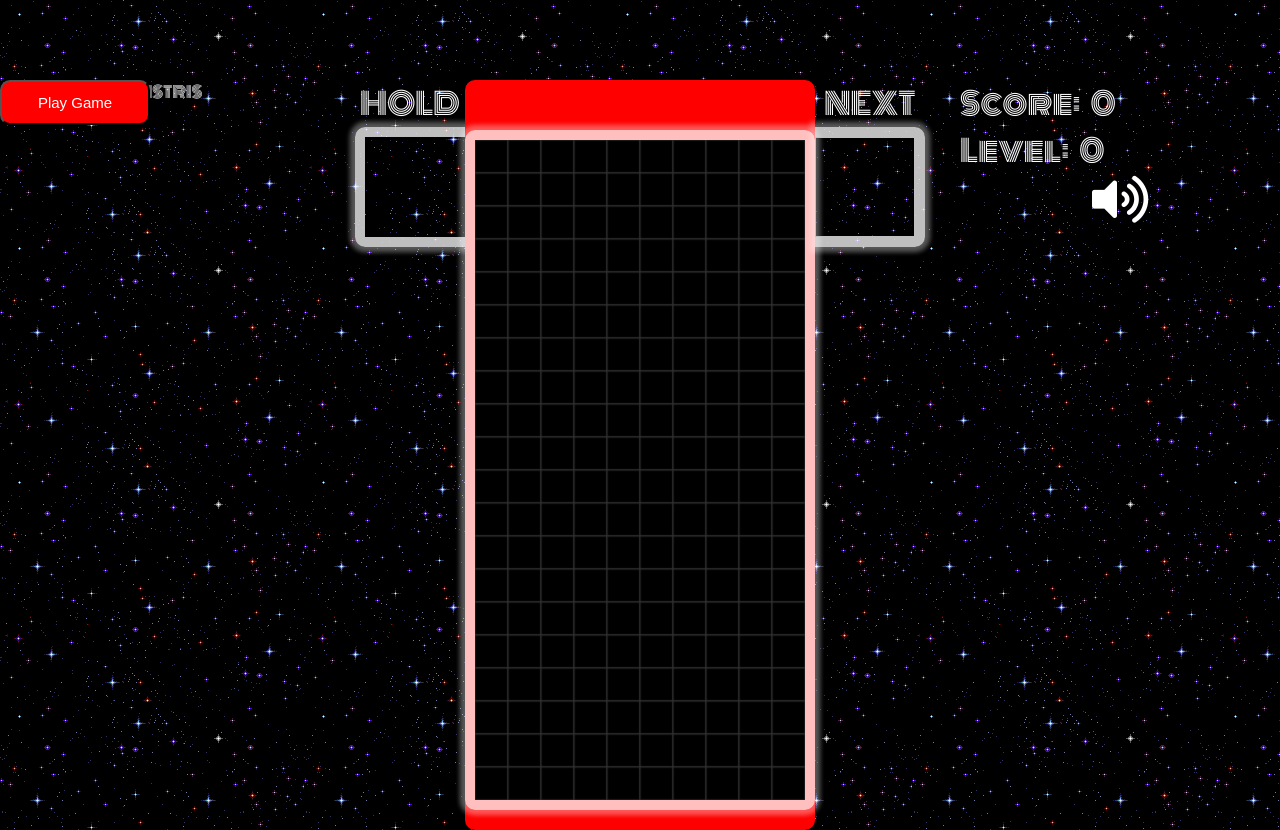
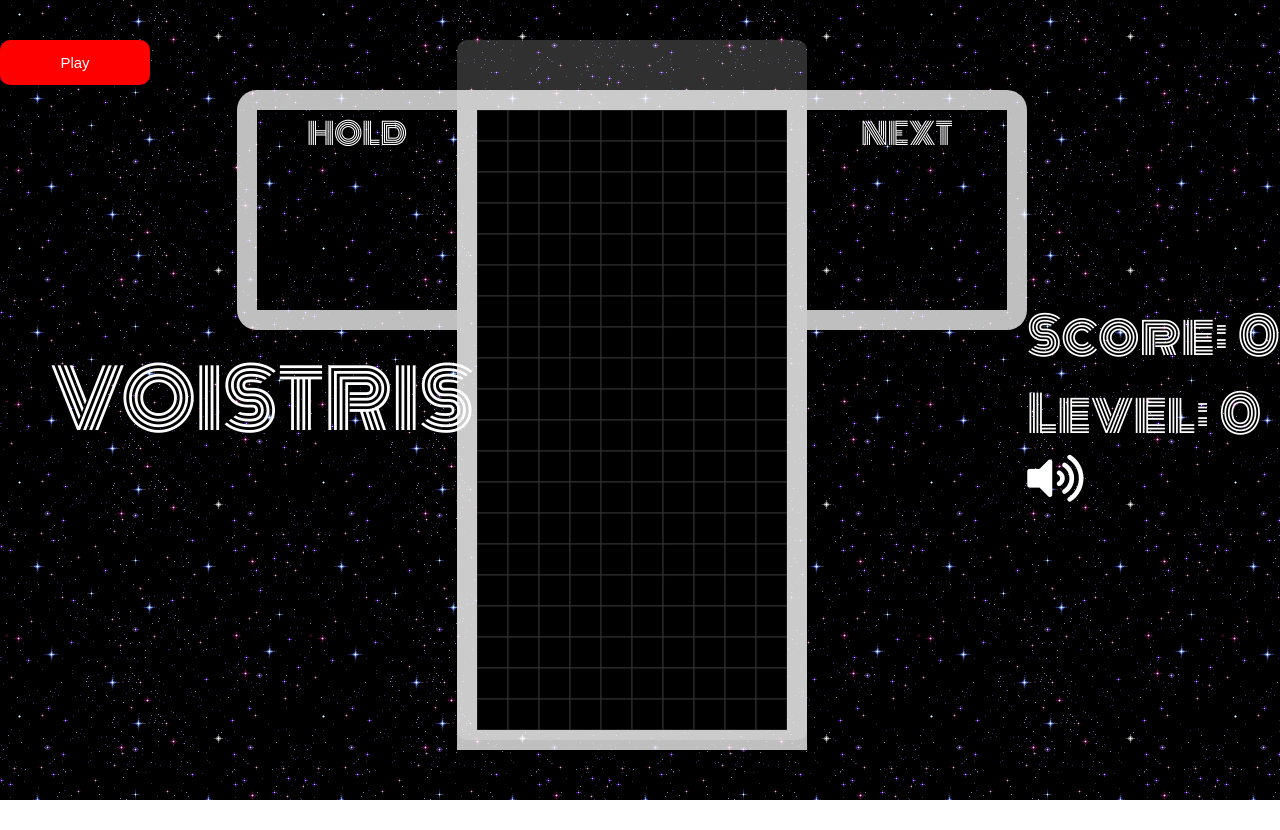
Before and after one commit to misolee/voistris, a plain HTML site: page voistris.html in a window 1280 px wide. After the commit the page ends 800 px from the top, so only its background shows below. Drawn offline with Linux system fonts and the light colour scheme; a web font is replaced by a local one.

Commit message:
Add CSS to game

```diff
--- a/voistris.css
+++ b/voistris.css
@@ -1,5 +1,5 @@
 body {
-  margin: 80px 0;
+  margin: 40px 0;
   padding: 0;
   display: flex;
   text-align: center;
@@ -9,8 +9,20 @@ body {
   position: relative;
 }
 
+.information {
+  flex: 1;
+  font-size: 80px;
+  text-align: center;
+  max-width: 325px;
+  position: relative;
+  display: flex;
+  flex-direction: column;
+  justify-content: center;
+}
+
 .title {
-  flex: 1;
+  position: absolute;
+  left: 50px;
 }
 
 #game-end {
@@ -32,18 +44,29 @@ body {
   display: flex;
   flex-direction: column;
   justify-content: space-between;
-  background-color: red;
-  height: 700px;
+  background-color: rgba(255, 255, 255, 0.19);
+  height: 650px;
   width: 350px;
   padding-top: 50px;
   border-radius: 10px;
 }
 
 #voistris {
-  border: 10px solid #ffffffbf;
-  border-radius: 10px;
-  box-shadow: 0 0 5px 5px rgba(255, 255, 255, 0.2),
-  0 0 5px 5px rgba(255, 255, 255, 0.19);
+  border: 20px solid #ffffffbf;
+  /* border-radius: 10px; */
+  /* box-shadow: 0 0 5px 5px rgba(255, 255, 255, 0.2),
+  0 0 5px 5px rgba(255, 255, 255, 0.19); */
+}
+
+.hold {
+  margin-top: 50px;
+  height: 200px;
+  width: 200px;
+  border-left: 20px solid #ffffffbf;
+  border-top: 20px solid #ffffffbf;
+  border-bottom: 20px solid #ffffffbf;
+  border-bottom-left-radius: 20px;
+  border-top-left-radius: 20px;
 }
 
 .hold-next-label {
@@ -53,27 +76,33 @@ body {
 #hold-piece {
   width: 100px;
   height: 100px;
-  border-left: 10px solid #ffffffbf;
-  border-top: 10px solid #ffffffbf;
-  border-bottom: 10px solid #ffffffbf;
-  border-bottom-left-radius: 10px;
-  border-top-left-radius: 10px;
   margin: 0 auto;
-  box-shadow: 0 0 5px 5px rgba(255, 255, 255, 0.2),
-  0 0 5px 5px rgba(255, 255, 255, 0.19);
+  /* box-shadow: 0 0 5px 5px rgba(255, 255, 255, 0.2),
+  0 0 5px 5px rgba(255, 255, 255, 0.19); */
+}
+
+.next {
+  margin-top: 50px;
+  height: 200px;
+  width: 200px;
+  border-right: 20px solid #ffffffbf;
+  border-top: 20px solid #ffffffbf;
+  border-bottom: 20px solid #ffffffbf;
+  border-bottom-right-radius: 20px;
+  border-top-right-radius: 20px;
 }
 
 #next-piece {
   width: 100px;
   height: 100px;
-  border-right: 10px solid #ffffffbf;
+  /* border-right: 10px solid #ffffffbf;
   border-top: 10px solid #ffffffbf;
   border-bottom: 10px solid #ffffffbf;
   border-bottom-right-radius: 10px;
-  border-top-right-radius: 10px;
+  border-top-right-radius: 10px; */
   margin: 0 auto;
-  box-shadow: 0 0 5px 5px rgba(255, 255, 255, 0.2),
-  0 0 5px 5px rgba(255, 255, 255, 0.19);
+  /* box-shadow: 0 0 5px 5px rgba(255, 255, 255, 0.2),
+  0 0 5px 5px rgba(255, 255, 255, 0.19); */
 }
 
 #next-piece-image {
@@ -83,16 +112,21 @@ body {
 
 .right-div {
   flex: 1;
+  font-size: 80px;
+  /* text-align: center; */
+  max-width: 325px;
+  position: relative;
   display: flex;
   flex-direction: column;
+  justify-content: center;
 }
 
 .score-level {
+  font-size: 50px;
 }
 
 .score {
-  margin: 0 auto;
-  font-size: 30px;
+  /* margin: 0 auto; */
   display: flex;
   color: white;
   z-index: 10;
@@ -103,8 +137,7 @@ body {
 }
 
 .level {
-  margin: 0 auto;
-  font-size: 30px;
+  /* margin: 0 auto; */
   display: flex;
   color: white;
   z-index: 10;
@@ -123,6 +156,8 @@ body {
   background-color: red;
   color: white;
   position: absolute;
+  z-index: 10;
+  border: none;
 }
 
 #playbutton:hover {
@@ -130,6 +165,10 @@ body {
   background-color: blue;
 }
 
+.sound {
+  display: flex;
+}
+
 .fas {
   font-size: 50px;
 }
--- a/voistris.html
+++ b/voistris.html
@@ -13,8 +13,12 @@
       GAME FINISH
       <button id="replay-button">Replay</button>
     </div>
-    <button id="playbutton">Play Game</button>
-    <div class="title">VOISTRIS</div>
+    <button id="playbutton">Play</button>
+    <div class="information">
+      <div class="title">
+        VOISTRIS
+      </div>
+    </div>
     <div class="game-board">
       <div class="hold">
         <div class="hold-next-label">
@@ -29,7 +33,7 @@
         <div class="hold-next-label">
           NEXT
         </div>
-        <div id="next-piece"><img id="next-piece-image" /></div>
+        <div id="next-piece"><img id="next-piece-image" src="./voistrimino-colors/next-empty.png" /></div>
       </div>
     </div>
     <div class="right-div">
--- a/voistris.js
+++ b/voistris.js
@@ -265,7 +265,6 @@ function playGame() {
           break;
         }
 
-
         // lock piece
         board[this.y + r][this.x + c] = this.color;
       }
@@ -376,6 +375,7 @@ function playGame() {
 const playbutton = document.getElementById("playbutton");
 
 document.getElementById("playbutton").addEventListener("click", PLAYGAME);
+
 let volumeIcon = document.getElementById("volume-icon");
 volumeIcon.addEventListener("click", () => {
   if (!mute) {
```
Also changed, not shown: voistrimino-colors/next-empty.png (added), 1 other file.
